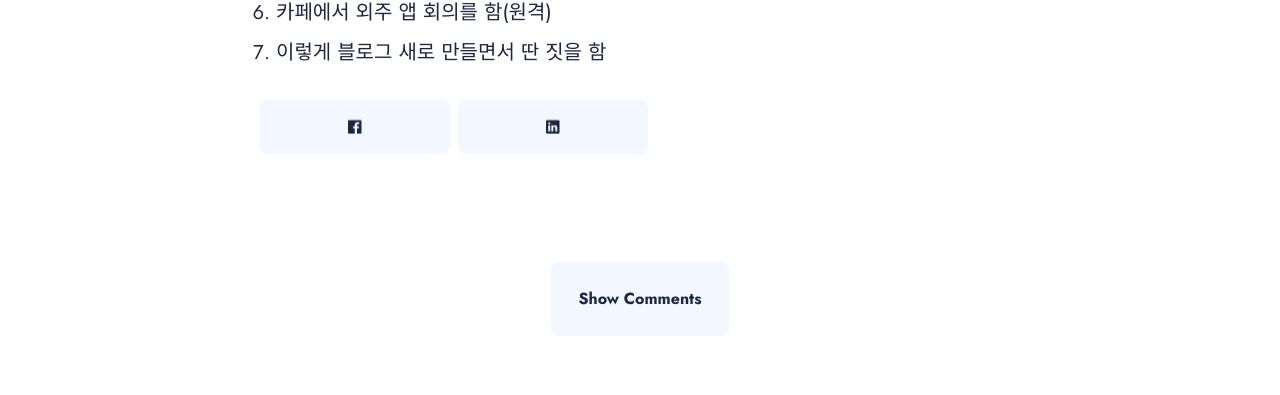
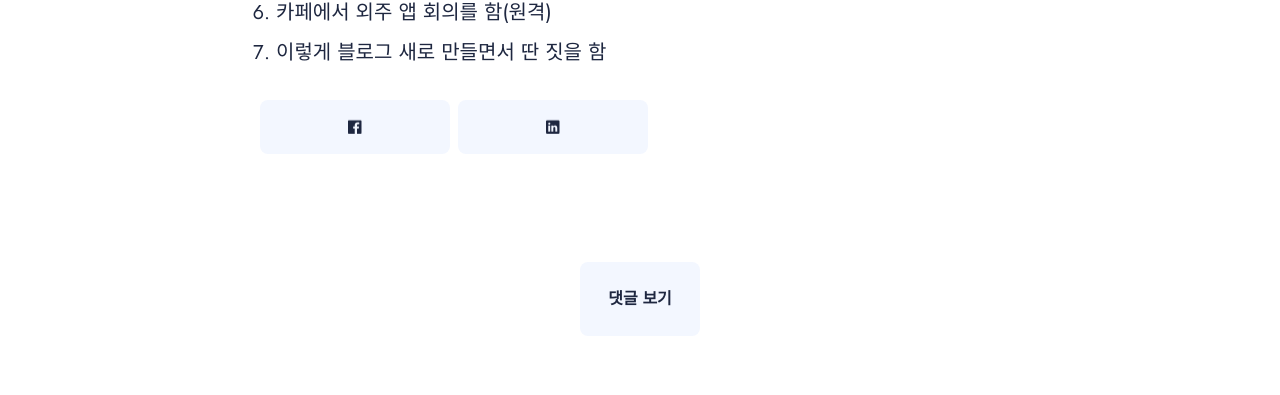
Before and after one commit to itmobrain/itmobrain.github.io, a Jekyll site: the page built from _posts/2018-11-09-포스팅-테스트.md, in a window 1280 px wide. Shown: the part 1033-1428 px from the top of the page. Built offline with Jekyll 4.4.1, drawn with Linux system fonts in a browser that asks for light colours; nearby versions of some CDN libraries.

Commit message:
disqus 연동

```diff
--- a/_config.yml
+++ b/_config.yml
@@ -79,7 +79,7 @@
 
 #-------------------------------
 # Comment Section (Disqus)
-disqus-identifier: 사용자 # Add your shortname for Disqus Comment. For example demo-menca
+disqus-identifier: zzanzu # Add your shortname for Disqus Comment. For example demo-menca
 
 
 #-------------------------------
--- a/_includes/disqus-comments.html
+++ b/_includes/disqus-comments.html
@@ -1,6 +1,6 @@
 <!-- begin comments -->
 <div class="show-comments">
-  <button class="button disqus-button" id="show-comments-button" onclick="disqus();return false;">Show Comments</button>
+  <button class="button disqus-button" id="show-comments-button" onclick="disqus();return false;">댓글 보기</button>
 </div>
 
 <div id="disqus_thread" class="post__comments">
```
